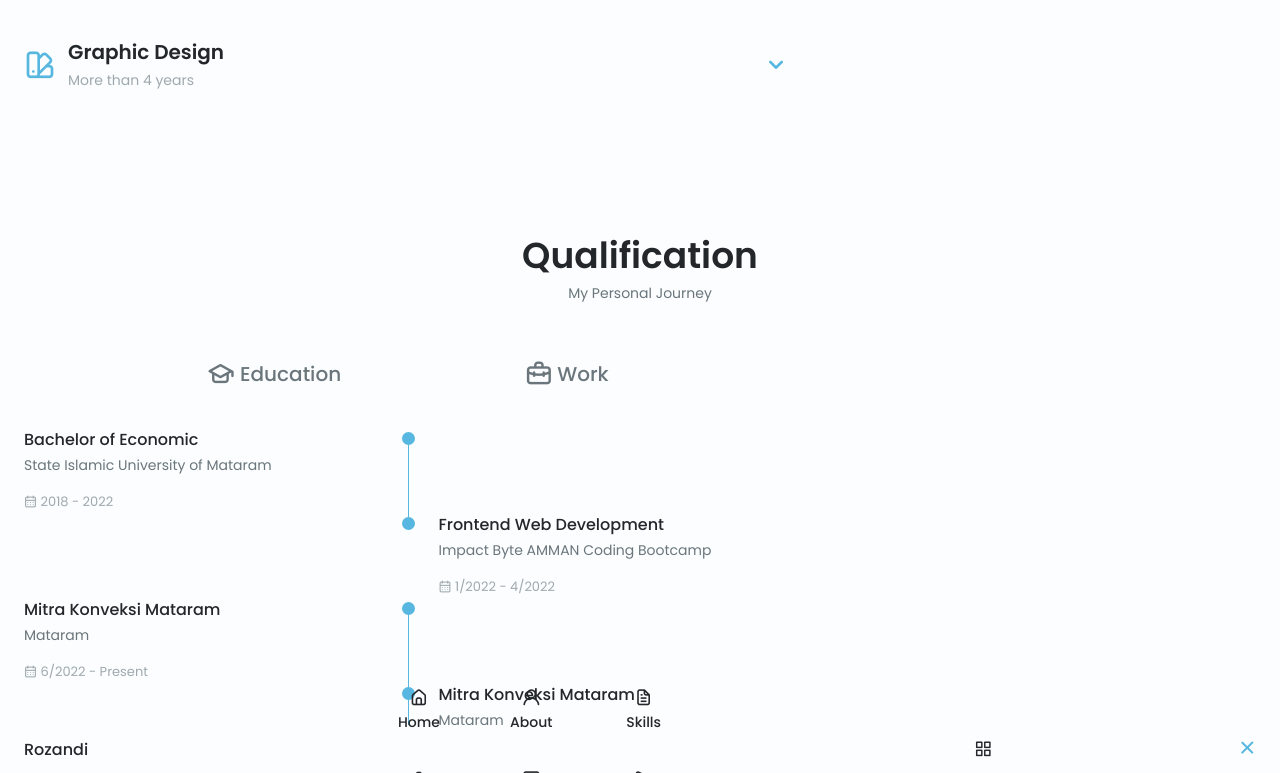
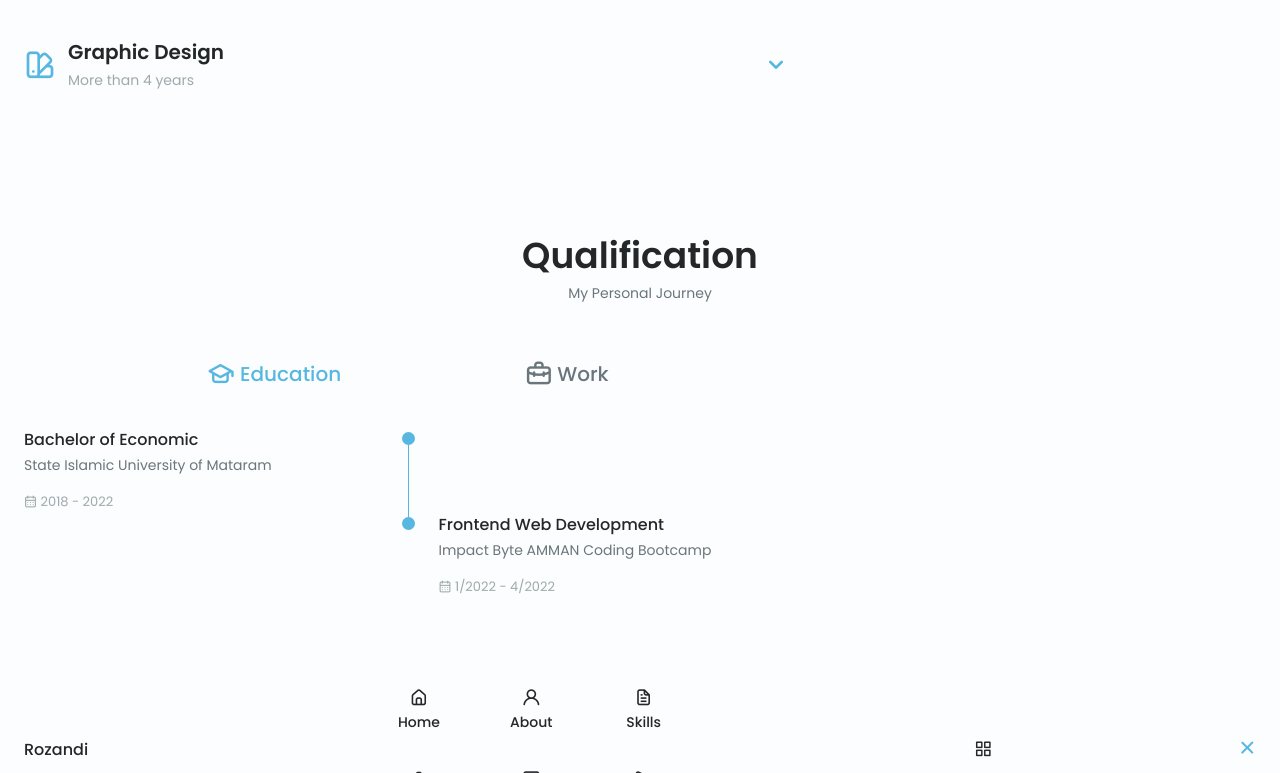
Before and after one commit to Rozandi1/My-Portfolio-Project, a plain HTML site: page index.html in a window 1280 px wide. Both pictures are taken after a click on the element "Education". Shown: the part 1779-2552 px from the top of the page. Drawn offline with nearby package versions, Linux system fonts and the light colour scheme.

Commit message:
commit ke 3

```diff
--- a/assets/css/styles.css
+++ b/assets/css/styles.css
@@ -559,6 +559,18 @@ img {
   background-color: var(--first-color);
   transform: translate(6px, -7px);
 }
+
+.qualification [data-content] {
+  display: none;
+}
+
+.qualification__active[data-content] {
+  display: block;
+}
+
+.qualification__button.qualification__active {
+  color: var(--first-color);
+}
 /*==================== SERVICES ====================*/
 
 /* Active Modal */
--- a/assets/js/main.js
+++ b/assets/js/main.js
@@ -45,8 +45,26 @@ function toggleSkills() {
 skillsHeader.forEach((el) => {
   el.addEventListener("click", toggleSkills);
 });
+
 /*==================== QUALIFICATION TABS ====================*/
+const tabs = document.querySelectorAll("[data-target]"),
+  tabContents = document.querySelectorAll("[data-content]");
 
+tabs.forEach((tab) => {
+  tab.addEventListener("click", () => {
+    const target = document.querySelector(tab.dataset.target);
+
+    tabContents.forEach((tabContent) => {
+      tabContent.classList.remove("qualification__active");
+    });
+    target.classList.add("qualification__active");
+
+    tabs.forEach((tab) => {
+      tab.classList.remove("qualification__active");
+    });
+    tab.classList.add("qualification__active");
+  });
+});
 /*==================== SERVICES MODAL ====================*/
 
 /*==================== PORTFOLIO SWIPER  ====================*/
--- a/index.html
+++ b/index.html
@@ -297,12 +297,12 @@
 
         <div class="qualification__container container">
           <div class="qualification__tabs">
-            <div class="qualification__button button--flex">
+            <div class="qualification__button button--flex qualification__active" data-target="#education">
               <i class="uil uil-graduation-cap qualification__icon"></i>
               Education
             </div>
 
-            <div class="qualification__button button--flex">
+            <div class="qualification__button button--flex" data-target="#work">
               <i class="uil uil-briefcase-alt qualification__icon"></i>
               Work
             </div>
```
